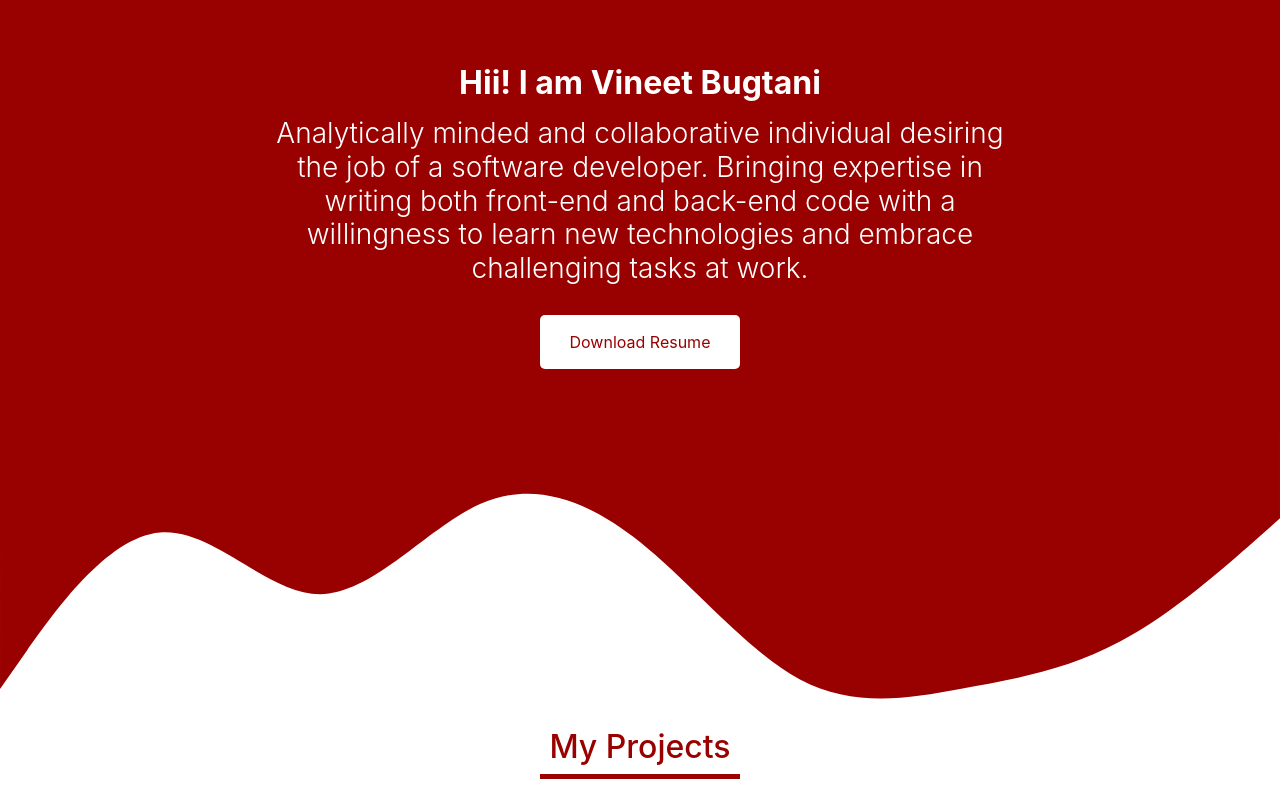
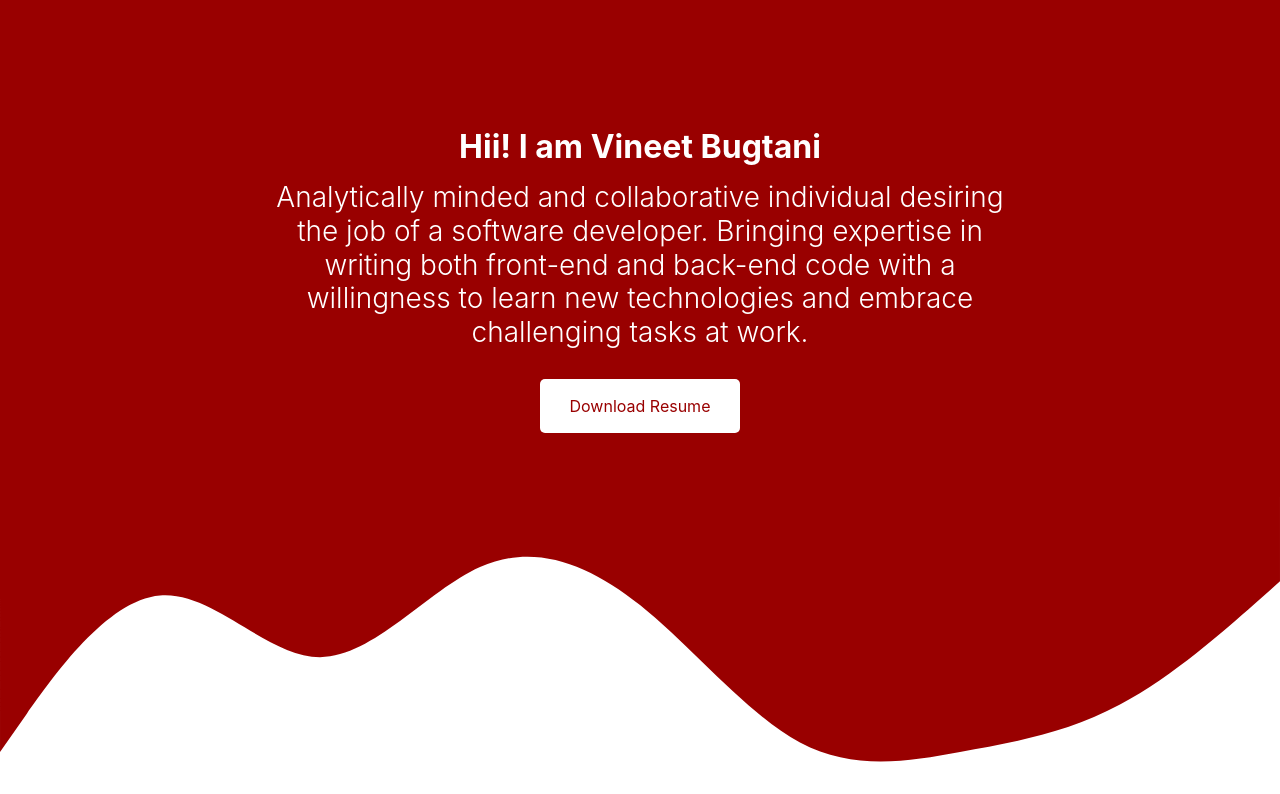
Before and after one commit to vineet39/portfolio, a React (Create React App) app: page / in a window 1280 px wide. Shown: the top 794 px of the page. Built offline with nearby package versions, Linux system fonts and the light colour scheme.

Commit message:
Pulled svg upwards

```diff
--- a/package.json
+++ b/package.json
@@ -1,6 +1,6 @@
 {
     "homepage": "https://vineet39.github.io/portfolio",
-    "name": "react-portfolio",
+    "name": "portfolio",
     "version": "0.1.0",
     "private": true,
     "dependencies": {
--- a/src/components/Profile/Profile.css
+++ b/src/components/Profile/Profile.css
@@ -1,6 +1,6 @@
 .profile {
     align-items: center;
-    padding-top: 5vw;
+    padding-top: 10vw;
     padding-bottom: 5vw;
     margin-top: 0px;
     background-color: #990000;
@@ -41,6 +41,10 @@ h3 {
     text-decoration: none;
 }
 
+.svg {
+    margin-top: -1px;
+}
+
 @media screen and (max-width: 700px) {
     .profile h2,
     h3 {
--- a/src/components/Profile/Profile.js
+++ b/src/components/Profile/Profile.js
@@ -17,7 +17,7 @@ const profile = () => {
                     <span className="profile-btntext">Download Resume</span>
                 </a>
             </div>
-            <svg xmlns="http://www.w3.org/2000/svg" viewBox="0 0 1440 320">
+            <svg xmlns="http://www.w3.org/2000/svg" viewBox="0 0 1440 320" className="svg">
                 <path fill="#990000" fill-opacity="1"
                     d="M0,288L30,245.3C60,203,120,117,180,112C240,107,300,181,360,181.3C420,181,480,107,540,80C600,53,660,75,720,122.7C780,171,840,245,900,277.3C960,309,1020,299,1080,288C1140,277,1200,267,1260,234.7C1320,203,1380,149,1410,122.7L1440,96L1440,0L1410,0C1380,0,1320,0,1260,0C1200,0,1140,0,1080,0C1020,0,960,0,900,0C840,0,780,0,720,0C660,0,600,0,540,0C480,0,420,0,360,0C300,0,240,0,180,0C120,0,60,0,30,0L0,0Z">
                 </path>
--- a/src/components/WorkExperience/WorkExperience.css
+++ b/src/components/WorkExperience/WorkExperience.css
@@ -1,6 +1,10 @@
     .experience {
         background-color: #990000;
         margin-top: -10px;
+    }
+
+    .svg {
+        margin-top: -1px;
     }
 
     @media screen and (max-width: 683px) {
--- a/src/components/WorkExperience/WorkExperience.js
+++ b/src/components/WorkExperience/WorkExperience.js
@@ -35,7 +35,7 @@ const workExperience = () => {
                     {items}
                 </div>
             </div>
-            <svg xmlns="http://www.w3.org/2000/svg" viewBox="0 0 1440 320"><path fill="#990000" fill-opacity="1" d="M0,288L48,250.7C96,213,192,139,288,112C384,85,480,107,576,144C672,181,768,235,864,234.7C960,235,1056,181,1152,149.3C1248,117,1344,107,1392,101.3L1440,96L1440,0L1392,0C1344,0,1248,0,1152,0C1056,0,960,0,864,0C768,0,672,0,576,0C480,0,384,0,288,0C192,0,96,0,48,0L0,0Z"></path></svg>
+            <svg className="svg" xmlns="http://www.w3.org/2000/svg" viewBox="0 0 1440 320"><path fill="#990000" fill-opacity="1" d="M0,288L48,250.7C96,213,192,139,288,112C384,85,480,107,576,144C672,181,768,235,864,234.7C960,235,1056,181,1152,149.3C1248,117,1344,107,1392,101.3L1440,96L1440,0L1392,0C1344,0,1248,0,1152,0C1056,0,960,0,864,0C768,0,672,0,576,0C480,0,384,0,288,0C192,0,96,0,48,0L0,0Z"></path></svg>
         </Aux>
     );
 };
```
